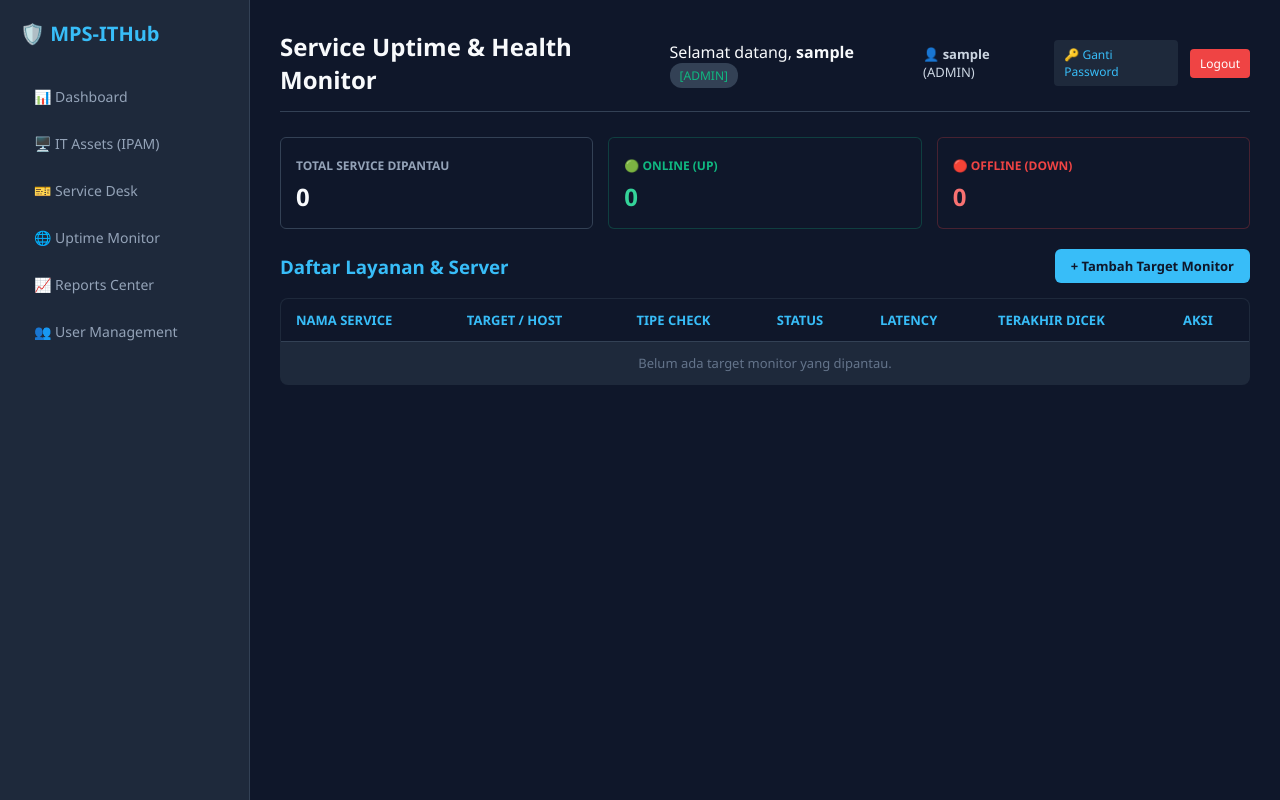
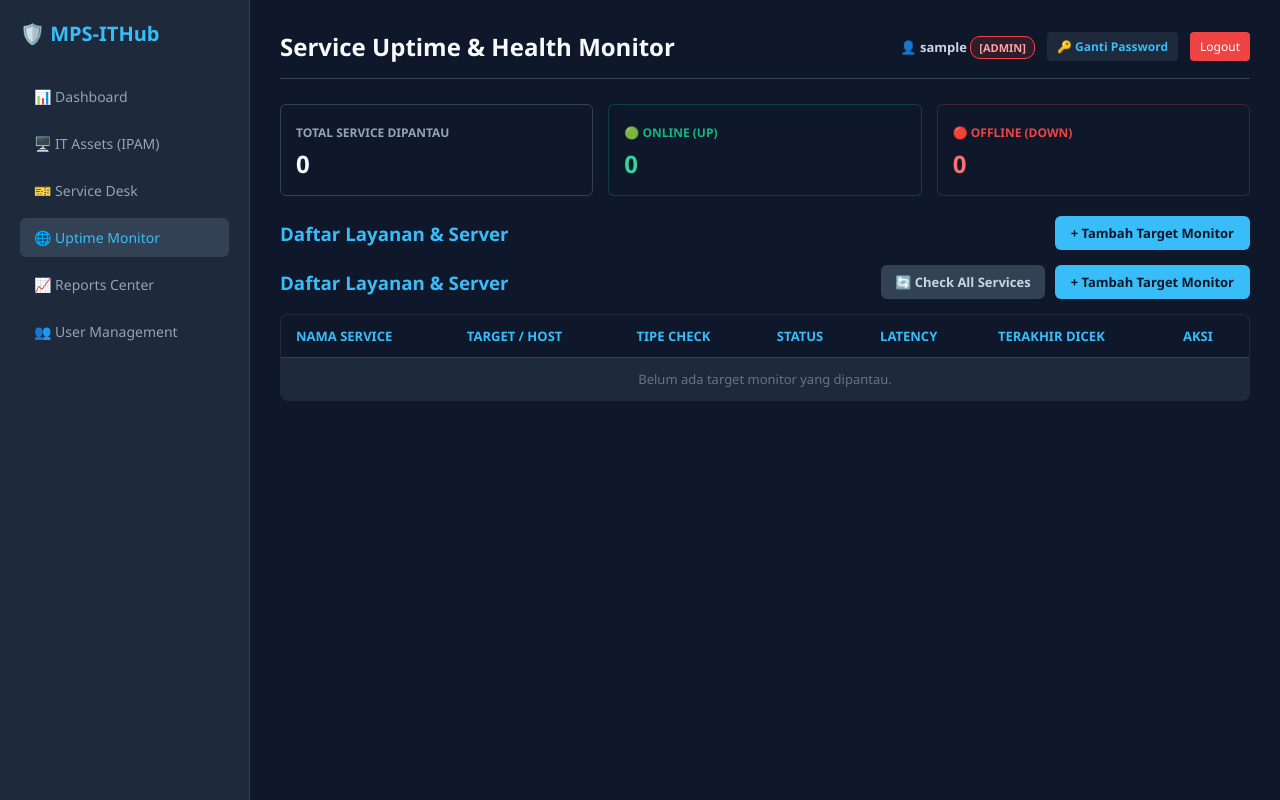
Before and after one commit to maydhikasetiawan/my-web-app, a Flask app: page /uptime/ in a window 1280 px wide. Run offline with Flask 3, Linux system fonts and the light colour scheme; the visitor is signed in with stand-in values (Sample User, id 1); data that the repository does not hold is empty; some libraries are stand-ins or nearby versions.

Commit message:
feat: complete Modul 3 uptime monitor with dynamic dashboard percentage and bulk check all functionality

```diff
--- a/routes/uptime.py
+++ b/routes/uptime.py
@@ -114,3 +114,28 @@ def delete(monitor_id):
     conn.close()
     flash("Target monitor berhasil dihapus.", "danger")
     return redirect(url_for('uptime.index'))
+
+# --- TRIGGER CHECK SEMUA SERVICE SEKALIGUS ---
+@uptime_bp.route('/check-all')
+@login_required
+@roles_required('admin', 'it', 'guest')
+def check_all():
+    conn = get_db_connection()
+    cur = conn.cursor()
+    cur.execute("SELECT * FROM monitors;")
+    monitors_list = cur.fetchall()
+
+    for m in monitors_list:
+        status, latency = check_target_health(m['target'], m['type'], m['port'])
+        cur.execute("""
+            UPDATE monitors
+            SET status = %s, latency = %s, last_check = CURRENT_TIMESTAMP
+            WHERE id = %s;
+        """, (status, latency, m['id']))
+
+    conn.commit()
+    cur.close()
+    conn.close()
+
+    flash("Seluruh target service berhasil dipindai ulang!", "success")
+    return redirect(url_for('uptime.index'))
--- a/templates/base.html
+++ b/templates/base.html
@@ -61,7 +61,7 @@
 
             <!-- Modul Uptime Monitor: Untuk Admin, IT, dan Guest -->
             {% if session['role'] in ['admin', 'it', 'guest'] %}
-            <li class="nav-item"><a href="#" class="nav-link">🌐 Uptime Monitor</a></li>
+            <li class="nav-item"><a href="{{ url_for('uptime.index') }}" class="nav-link {% if active_page == 'uptime' %}active{% endif %}">🌐 Uptime Monitor</a></li>
             {% endif %}
 
             <!-- Modul Reports Center: Hanya untuk Admin dan IT -->
@@ -78,22 +78,21 @@
     <div class="main-content">
         <div class="header">
             <h2>{% block header_title %}Operational Dashboard{% endblock %}</h2>
-            <div>
-                Selamat datang, <strong>{{ session['username'] }}</strong>
-                <span class="user-badge {% if session['role'] == 'guest' %}role-guest{% endif %}">
-                    [{{ session['role'] | upper }}]
+            <div style="display:flex; align-items:center; gap:12px;">
+                <span style="color:#cbd5e1; font-size:13px;">
+                    👤 <strong>{{ session['username'] }}</strong>
+                    <span class="badge {% if session['role'] == 'admin' %}badge-red{% elif session['role'] == 'it' %}badge-yellow{% elif session['role'] == 'user' %}badge-green{% else %}badge-repair{% endif %}">
+                        [{{ session['role'] | upper }}]
+                    </span>
                 </span>
-            </div>
-            <div style="display:flex; align-items:center; gap:12px;">
-                <span style="color:#cbd5e1; font-size:13px;">👤 <strong>{{ session['username'] }}</strong> ({{ session['role'] | upper }})</span>
-                <a href="{{ url_for('users.change_password') }}" style="color:#38bdf8; font-size:12px; text-decoration:none; background:#1e293b; padding:6px 10px; border-radius:4px;">🔑 Ganti Password</a>
+                <a href="{{ url_for('users.change_password') }}" style="color:#38bdf8; font-size:12px; text-decoration:none; background:#1e293b; padding:6px 10px; border-radius:4px; font-weight:bold;">🔑 Ganti Password</a>
                 <a href="{{ url_for('auth.logout') }}" class="btn-danger" style="font-size:12px; padding:6px 10px;">Logout</a>
             </div>
         </div>
 
         {% if session['role'] == 'guest' %}
         <div style="background: #f59e0b22; border: 1px solid #f59e0b; color: #fbbf24; padding: 10px 15px; border-radius: 6px; margin-bottom: 20px; font-size: 12px;">
-            ℹ️ Anda login sebagai <strong>Guest (Read-Only)</strong>. Anda dapat melihat data tetapi tidak memiliki izin untuk menambah/mengubah data.
+            ℹ️️ Anda login sebagai <strong>Guest (Read-Only)</strong>. Anda dapat melihat data tetapi tidak memiliki izin untuk menambah/mengubah data.
         </div>
         {% endif %}
 
--- a/templates/dashboard.html
+++ b/templates/dashboard.html
@@ -15,7 +15,7 @@
     </div>
     <div class="card">
         <h4>SERVICES ONLINE</h4>
-        <h2>100%</h2>
+        <h2 style="color: #34d399;">{{ uptime_percentage }}%</h2>
     </div>
 </div>
 {% endblock %}
--- a/templates/uptime/index.html
+++ b/templates/uptime/index.html
@@ -25,6 +25,16 @@
     {% if session['role'] in ['admin', 'it'] %}
     <a href="{{ url_for('uptime.add') }}" class="btn-primary">+ Tambah Target Monitor</a>
     {% endif %}
+</div>
+
+<div style="display: flex; justify-content: space-between; align-items: center; margin-bottom: 15px;">
+    <h3 style="color: #38bdf8;">Daftar Layanan & Server</h3>
+    <div style="display: flex; gap: 10px; align-items: center;">
+        <a href="{{ url_for('uptime.check_all') }}" style="background: #334155; color: #cbd5e1; padding: 8px 14px; border-radius: 6px; text-decoration: none; font-size: 13px; font-weight: bold;">🔄 Check All Services</a>
+        {% if session['role'] in ['admin', 'it'] %}
+        <a href="{{ url_for('uptime.add') }}" class="btn-primary">+ Tambah Target Monitor</a>
+        {% endif %}
+    </div>
 </div>
 
 <table class="data-table">
```
Also changed, not shown: routes/dashboard.py (+25 -8 lines).
